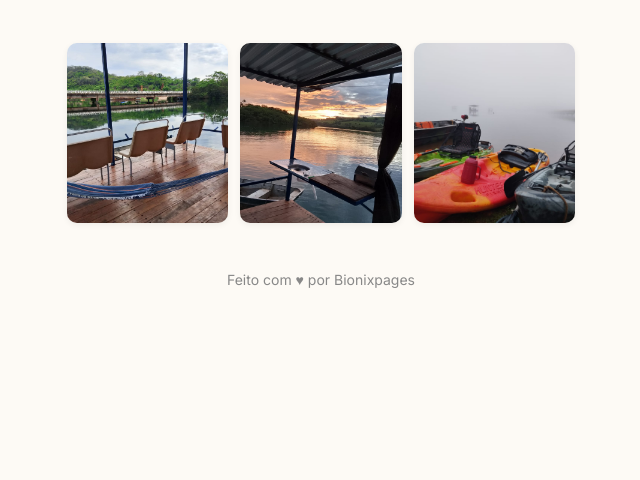
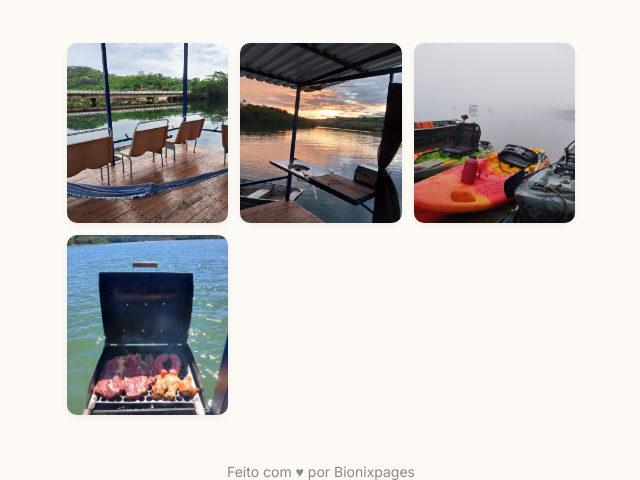
Before and after one commit to bionixpages/Recanto-size, a plain HTML site: page index.html in a window 1280 px wide. Shown: the part 720-1200 px from the top of the page, without its empty margins (319-959 px from the left). Before the commit the page ends 1008 px from the top, so only its background shows below. Drawn offline with nearby package versions, Linux system fonts and the light colour scheme.

Commit message:
Atualiza index.html para incluir nova foto

```diff
--- a/index.html
+++ b/index.html
@@ -117,6 +117,7 @@
           <img src="./assets/foto2.jpeg" alt="Deck com vista para o lago" />
           <img src="./assets/foto3.jpeg" alt="Área coberta ao entardecer" />
           <img src="./assets/foto4.jpeg" alt="Caiaques prontos para uso" />
+          <img src="./assets/foto1.jpeg" alt="churrasqueira" />
         </div>
       </section>
 
```
